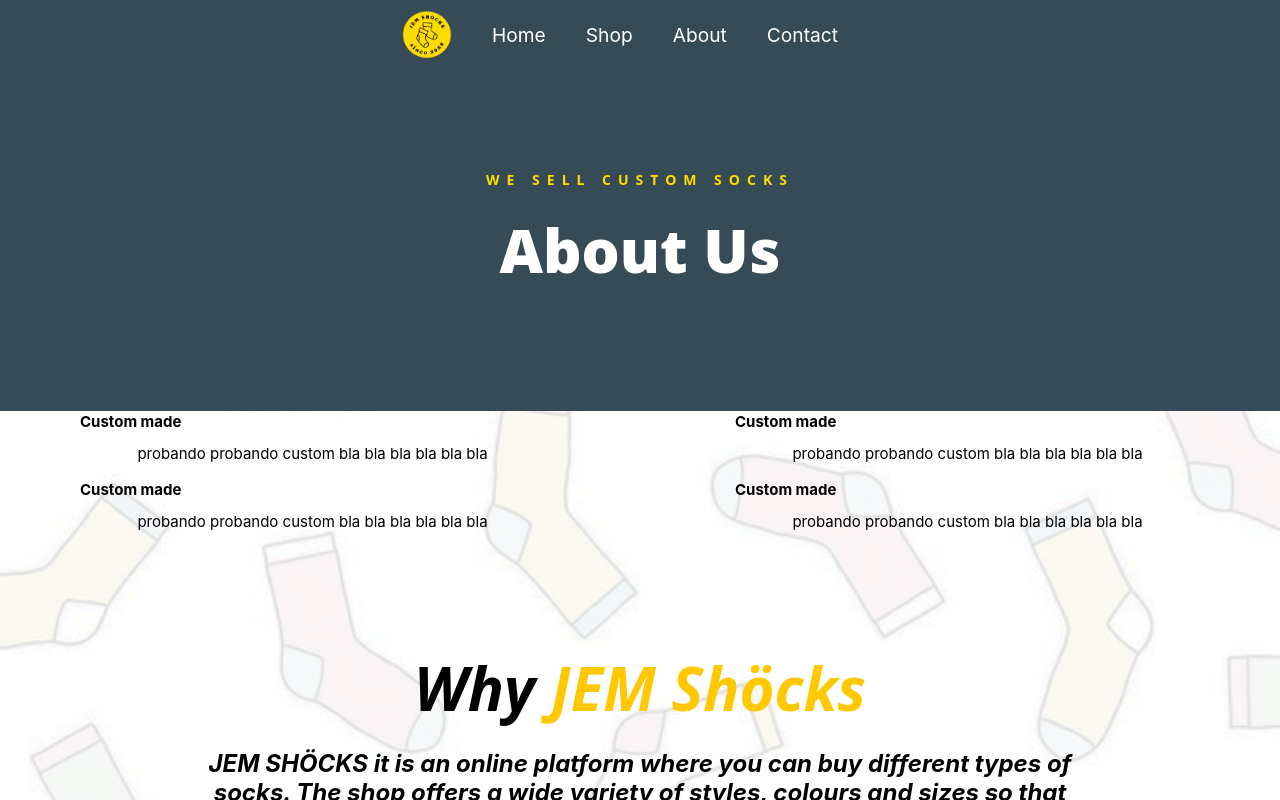
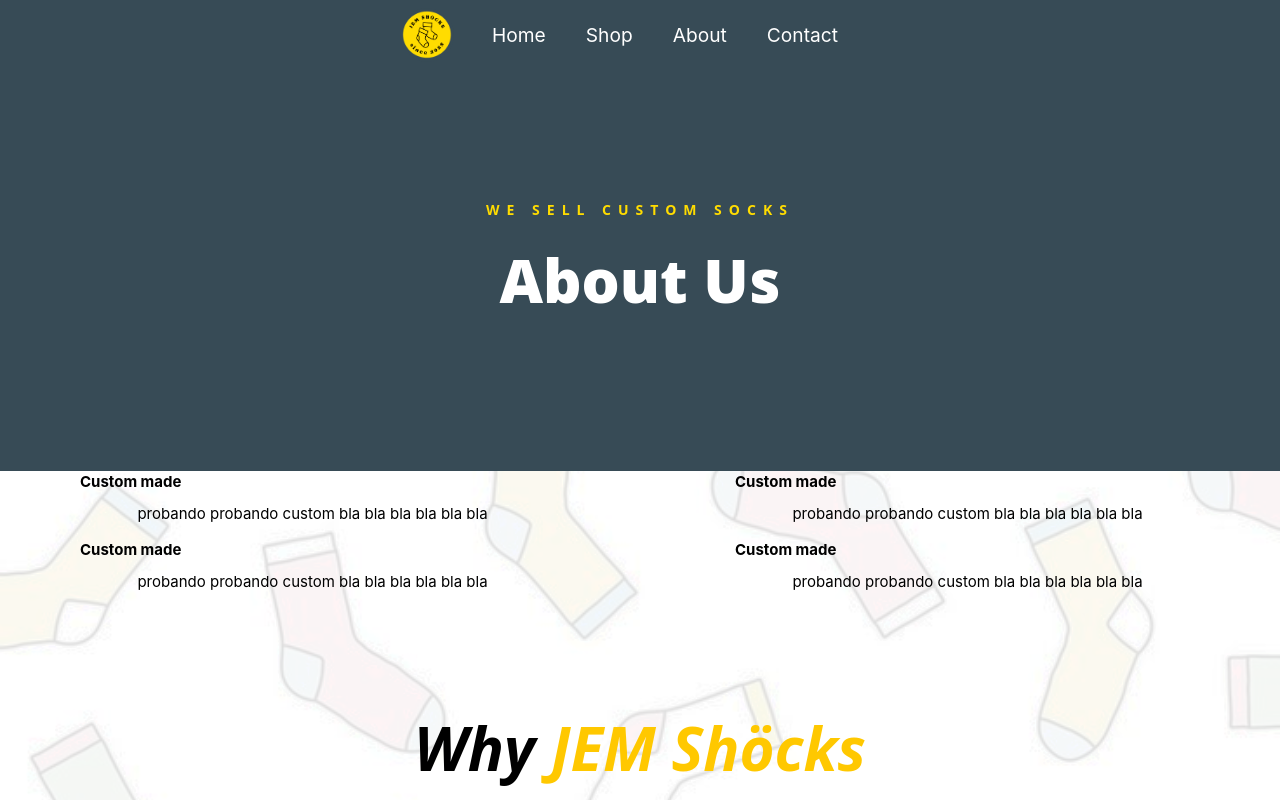
Before and after one commit to Yorrryiii/JEM_Shocks, a React (Create React App) app in the folder jem_shocks/: page /JEM_SHOCKS/about in a window 1280 px wide. Shown: the top 800 px of the page. Built offline with nearby package versions, Linux system fonts and the light colour scheme; a web font is replaced by a local one.

Commit message:
style navbar

```diff
--- a/jem_shocks/src/components/styles/About.css
+++ b/jem_shocks/src/components/styles/About.css
@@ -19,7 +19,7 @@
     text-align: center;
     /* Ponemos un fondo */
     background-color: #374b56;
-    padding: 100px ;
+    padding: 130px ;
 }
 
 #sale{
```
Also changed, not shown: jem_shocks/src/components/js/Navbar.js (+11 -0 lines).
